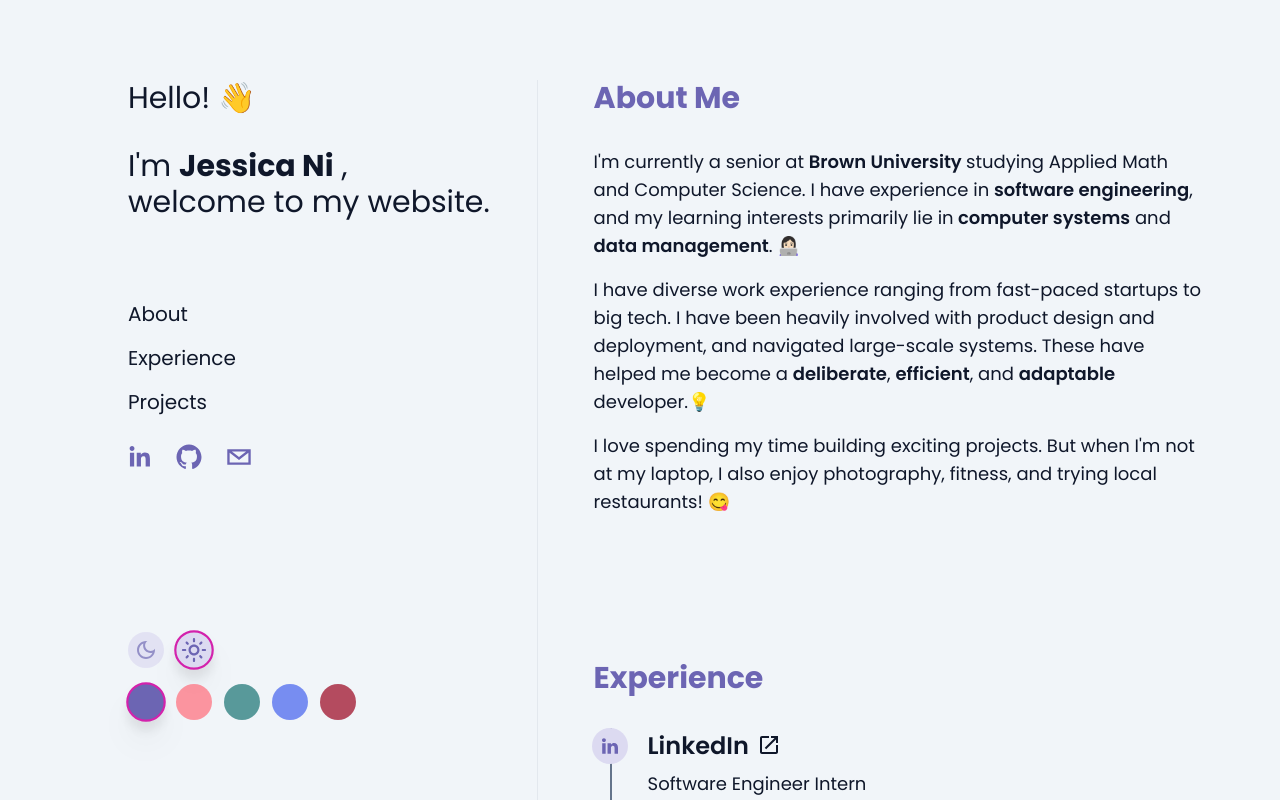
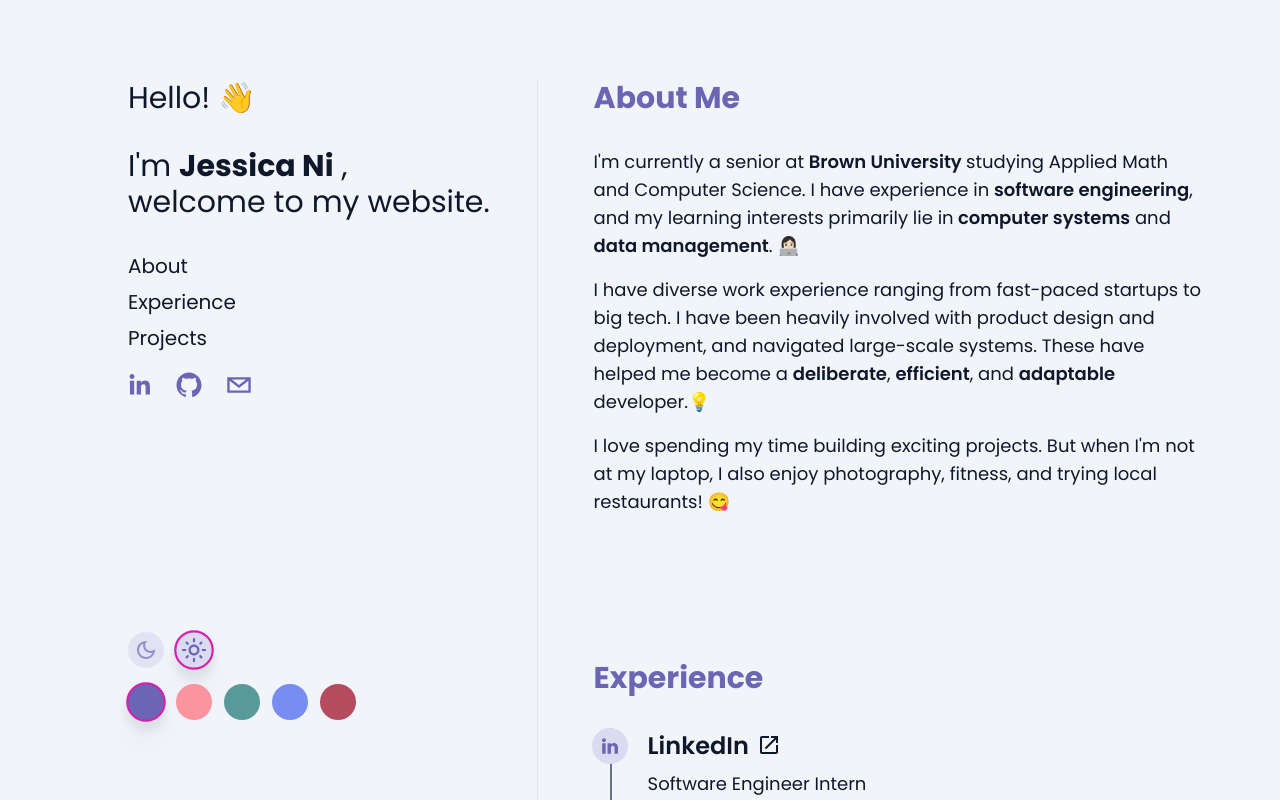
Before and after one commit to ni-jessica/ni-jessica.github.io, a React (Create React App) app: page / in a window 1280 px wide. Shown: the top 800 px of the page. Built offline with nearby package versions, Linux system fonts and the light colour scheme.

Commit message:
spacing fix

```diff
--- a/src/components/Customizations.tsx
+++ b/src/components/Customizations.tsx
@@ -40,7 +40,7 @@ export const Customizations = (props: CustomizationProps) => {
           />
           <label
             htmlFor={`${props.mode}-dark`}
-            className="w-3 h-3 md:w-6 md:h-6 opacity-70 flex items-center justify-center rounded-full p-4 border-2 border-transparent bg-secondary-foreground peer-data-[state=checked]:scale-105 [&:has([data-state=checked])]:scale-105 md:peer-data-[state=checked]:scale-110 md:[&:has([data-state=checked])]:scale-110 peer-data-[state=checked]:border-secondary [&:has([data-state=checked])]:border-secondary peer-data-[state=checked]:drop-shadow-xl [&:has([data-state=checked])]:drop-shadow-xl dark:peer-data-[state=checked]:drop-shadow-glow dark:[&:has([data-state=checked])]:drop-shadow-glow peer-data-[state=checked]:opacity-100 [&:has([data-state=checked])]:opacity-100 hover:shadow-xl hover:scale-105 transition duration-300 hover:cursor-pointer text-accent"
+            className="w-3 h-3 md:w-6 md:h-6 opacity-70 flex items-center justify-center rounded-full p-4 md:p-3.5 lg:p-4 border-2 border-transparent bg-secondary-foreground peer-data-[state=checked]:scale-105 [&:has([data-state=checked])]:scale-105 md:peer-data-[state=checked]:scale-110 md:[&:has([data-state=checked])]:scale-110 peer-data-[state=checked]:border-secondary [&:has([data-state=checked])]:border-secondary peer-data-[state=checked]:drop-shadow-xl [&:has([data-state=checked])]:drop-shadow-xl dark:peer-data-[state=checked]:drop-shadow-glow dark:[&:has([data-state=checked])]:drop-shadow-glow peer-data-[state=checked]:opacity-100 [&:has([data-state=checked])]:opacity-100 hover:shadow-xl hover:scale-105 transition duration-300 hover:cursor-pointer text-accent"
           >
             <DarkModeOutlinedIcon />
           </label>
@@ -54,7 +54,7 @@ export const Customizations = (props: CustomizationProps) => {
           />
           <label
             htmlFor={`${props.mode}-light`}
-            className="w-3 h-3 md:w-6 md:h-6 opacity-70 flex items-center justify-center rounded-full p-4 border-2 border-transparent bg-secondary-foreground peer-data-[state=checked]:scale-105 [&:has([data-state=checked])]:scale-105 md:peer-data-[state=checked]:scale-110 md:[&:has([data-state=checked])]:scale-110 peer-data-[state=checked]:border-secondary [&:has([data-state=checked])]:border-secondary peer-data-[state=checked]:drop-shadow-xl [&:has([data-state=checked])]:drop-shadow-xl dark:peer-data-[state=checked]:drop-shadow-glow dark:[&:has([data-state=checked])]:drop-shadow-glow peer-data-[state=checked]:opacity-100 [&:has([data-state=checked])]:opacity-100 hover:shadow-xl hover:scale-105 transition duration-300 hover:cursor-pointer text-accent"
+            className="w-3 h-3 md:w-6 md:h-6 opacity-70 flex items-center justify-center rounded-full p-4 md:p-3.5 lg:p-4 border-2 border-transparent bg-secondary-foreground peer-data-[state=checked]:scale-105 [&:has([data-state=checked])]:scale-105 md:peer-data-[state=checked]:scale-110 md:[&:has([data-state=checked])]:scale-110 peer-data-[state=checked]:border-secondary [&:has([data-state=checked])]:border-secondary peer-data-[state=checked]:drop-shadow-xl [&:has([data-state=checked])]:drop-shadow-xl dark:peer-data-[state=checked]:drop-shadow-glow dark:[&:has([data-state=checked])]:drop-shadow-glow peer-data-[state=checked]:opacity-100 [&:has([data-state=checked])]:opacity-100 hover:shadow-xl hover:scale-105 transition duration-300 hover:cursor-pointer text-accent"
           >
             <LightModeOutlinedIcon />
           </label>
@@ -76,7 +76,7 @@ export const Customizations = (props: CustomizationProps) => {
             />
             <label
               htmlFor={`${props.mode}-${key}`}
-              className="opacity-70 flex flex-col items-center justify-between rounded-full p-4 border-2 border-transparent peer-data-[state=checked]:scale-105 [&:has([data-state=checked])]:scale-105 md:peer-data-[state=checked]:scale-110 md:[&:has([data-state=checked])]:scale-110 peer-data-[state=checked]:border-secondary [&:has([data-state=checked])]:border-secondary peer-data-[state=checked]:drop-shadow-xl [&:has([data-state=checked])]:drop-shadow-xl  dark:peer-data-[state=checked]:drop-shadow-glow dark:[&:has([data-state=checked])]:drop-shadow-glow peer-data-[state=checked]:opacity-100 [&:has([data-state=checked])]:opacity-100 hover:shadow-xl hover:scale-105 transition duration-300 hover:cursor-pointer"
+              className="opacity-70 flex flex-col items-center justify-between rounded-full p-4 md:p-3.5 lg:p-4 border-2 border-transparent peer-data-[state=checked]:scale-105 [&:has([data-state=checked])]:scale-105 md:peer-data-[state=checked]:scale-110 md:[&:has([data-state=checked])]:scale-110 peer-data-[state=checked]:border-secondary [&:has([data-state=checked])]:border-secondary peer-data-[state=checked]:drop-shadow-xl [&:has([data-state=checked])]:drop-shadow-xl  dark:peer-data-[state=checked]:drop-shadow-glow dark:[&:has([data-state=checked])]:drop-shadow-glow peer-data-[state=checked]:opacity-100 [&:has([data-state=checked])]:opacity-100 hover:shadow-xl hover:scale-105 transition duration-300 hover:cursor-pointer"
               style={{ background: value }}
             />
           </div>
--- a/src/components/Nav.tsx
+++ b/src/components/Nav.tsx
@@ -27,7 +27,7 @@ export const Nav = (props: CustomizationProps) => {
           I'm <span className="font-bold">Jessica Ni</span> , <br />
           welcome to my website.
         </p>
-        <div className="text-xl flex flex-col md:pt-12 md:space-y-4">
+        <div className="text-xl flex flex-col md:space-y-2">
           <a
             className="hover:text-accent group hidden md:inline-flex"
             href="#about"
```
